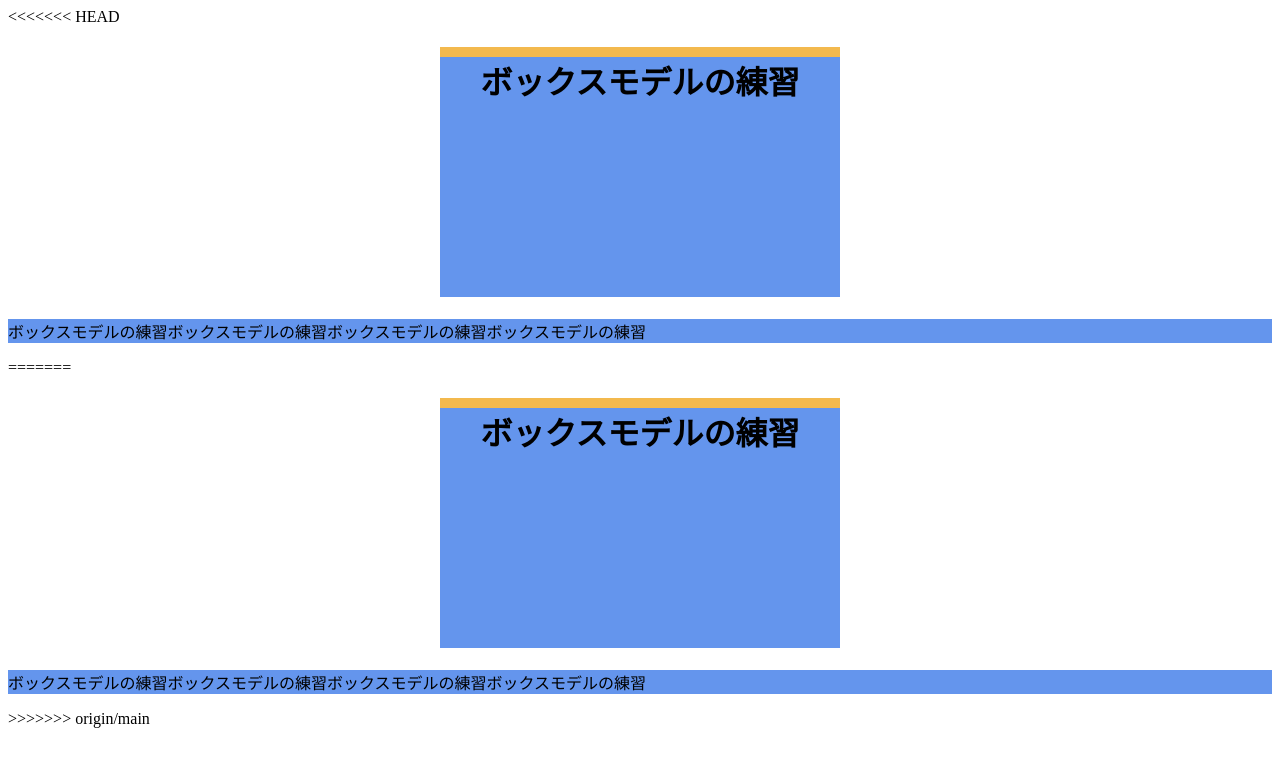
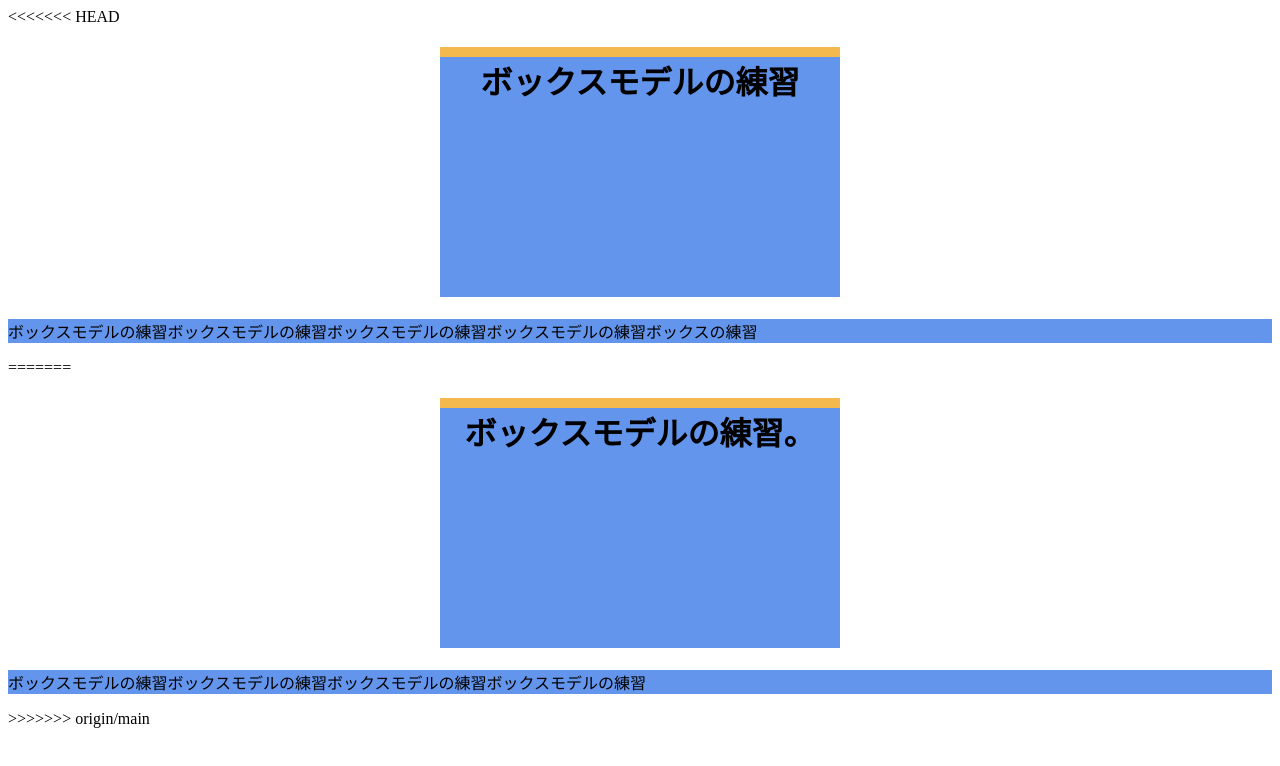
Before and after one commit to RYOTA2528/PraivateStudy, a plain HTML site: page css-basic/border.html in a window 1280 px wide. Drawn offline with Linux system fonts and the light colour scheme.

Commit message:
【ADD】Gitのpushテスト

```diff
--- a/css-basic/border.html
+++ b/css-basic/border.html
@@ -33,7 +33,7 @@
 </head>
 <body>
   <h1>ボックスモデルの練習</h1>
-  <p>ボックスモデルの練習ボックスモデルの練習ボックスモデルの練習ボックスモデルの練習</p>
+  <p>ボックスモデルの練習ボックスモデルの練習ボックスモデルの練習ボックスモデルの練習ボックスの練習</p>
 </body>
 =======
 <!DOCTYPE html>
@@ -69,7 +69,7 @@
   </style>
 </head>
 <body>
-  <h1>ボックスモデルの練習</h1>
+  <h1>ボックスモデルの練習。</h1>
   <p>ボックスモデルの練習ボックスモデルの練習ボックスモデルの練習ボックスモデルの練習</p>
 </body>
 >>>>>>> origin/main
```
Also changed, not shown: css-basic/background.html (+1 -1 lines).
